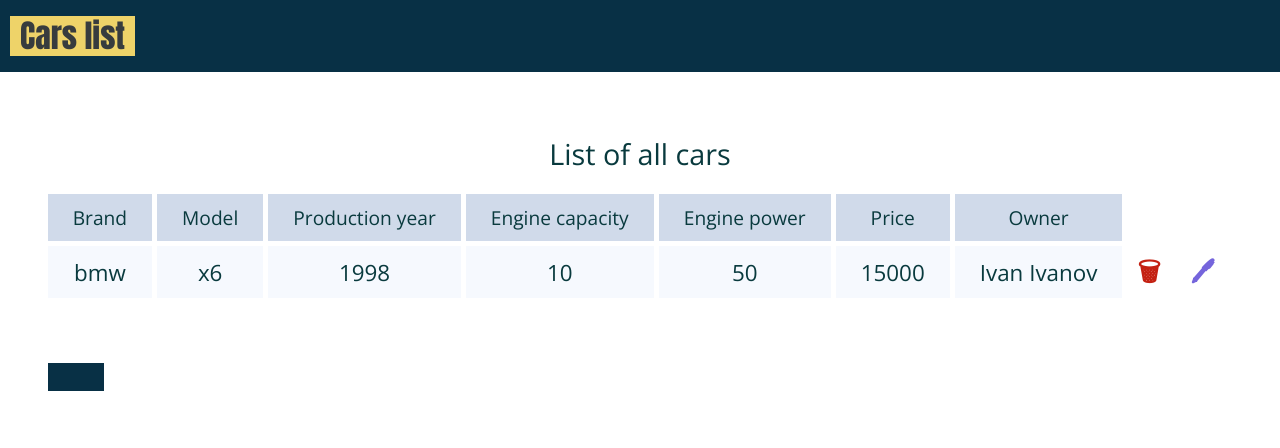
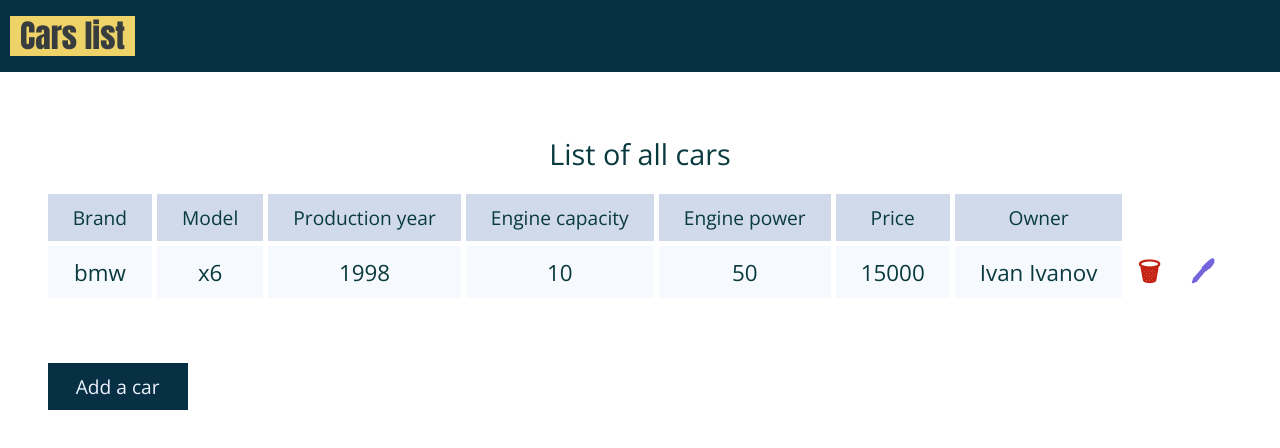
Before and after one commit to olga-arkhipenko/simple-car-list, a React (Create React App) app: page / in a window 1280 px wide. Shown: the top 448 px of the page. Built offline with nearby package versions, Linux system fonts and the light colour scheme.

Commit message:
Fixed car editing.

```diff
--- a/src/components/CarsRow/index.jsx
+++ b/src/components/CarsRow/index.jsx
@@ -1,5 +1,7 @@
 import React from 'react';
 import './style.css';
+import PageLink from '../PageLink';
+import routes from '../../constants/routes';
 
 const CarsRow = ({ car, onClickDelete, onClickEdit }) => {
     return (
@@ -15,7 +17,11 @@ const CarsRow = ({ car, onClickDelete, onClickEdit }) => {
                 <span className="edit-table-cell__icon edit-table-cell__icon-trash" onClick={ () => onClickDelete(car.id) } > &#128465; </span>
             </td>
             <td className="edit-table-cell" >
-                <span className="edit-table-cell__icon edit-table-cell__icon-pen" onClick={ onClickEdit }> &#128394; </span>
+                <PageLink path={ `${routes.EDIT_FORM}/${car.id}` }>
+                    <span className="edit-table-cell__icon edit-table-cell__icon-pen" >
+                    &#128394;
+                    </span>
+                </PageLink>
             </td>
         </tr>
     )
--- a/src/components/EditableTable/index.jsx
+++ b/src/components/EditableTable/index.jsx
@@ -9,7 +9,9 @@ const EditableTable = ({ data, tableHeadings, onClickDelete, onClickEdit }) => {
     return (
         <div className="table-wrapper">
             <Table data={ data } headings={ tableHeadings } onClickDelete={ onClickDelete } onClickEdit={ onClickEdit }/>
-            <PageLink path={ routes.ADD_FORM } name='Add a new car' type='adding-link'/>
+            <PageLink path={ routes.ADD_FORM } type='adding-link'>
+                Add a car
+            </PageLink>
         </div>
     )
 };
--- a/src/components/Form/index.jsx
+++ b/src/components/Form/index.jsx
@@ -6,9 +6,8 @@ import FormField from '../FormField';
 import FormButton from '../FormButton';
 
 class Form extends Component {
-    constructor(props) {
-        super(props);
-        this.state = {
+    static defaultProps = {
+        car: {
             brand: '',
             model: '',
             productionYear: '',
@@ -17,6 +16,11 @@ class Form extends Component {
             price: '',
             owner: ''
         }
+    }
+
+    constructor(props) {
+        super(props);
+        this.state = { ...props.car };
     }
 
     handleChange = (name) => (event) => {
```
